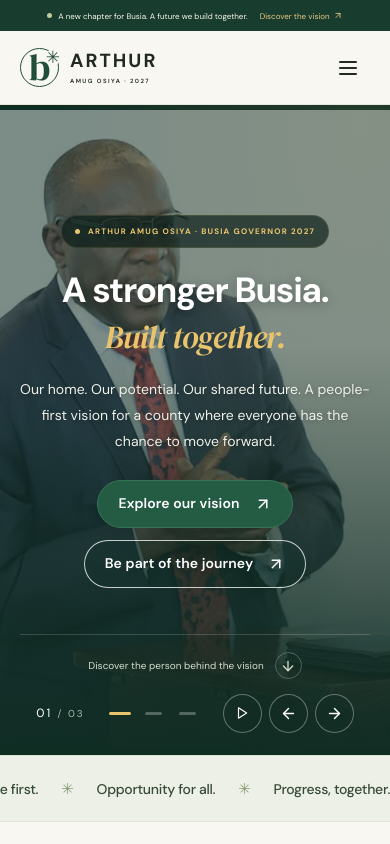
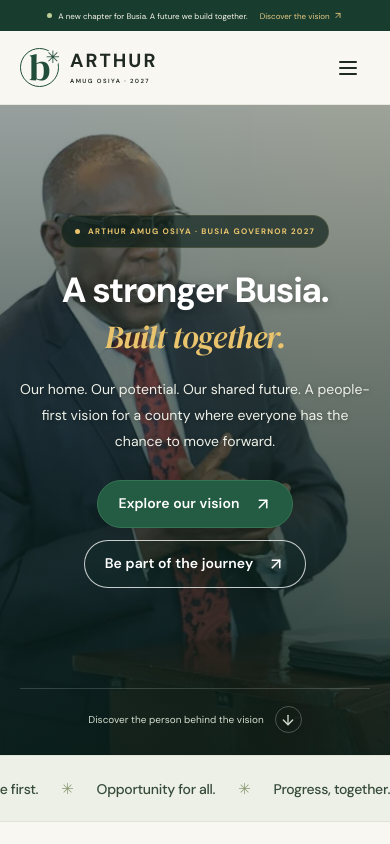
Before and after one commit to Graphicsking/Osiya, a Vue app: page / in a window 390 px wide. Shown: the top 844 px of the page. Built offline with nearby package versions, Linux system fonts and the light colour scheme.

Commit message:
Update Site source

```diff
--- a/src/App.vue
+++ b/src/App.vue
@@ -1,6 +1,6 @@
 <script setup>
 import { computed, nextTick, onBeforeUnmount, onMounted, ref, watch } from 'vue'
-import { ArrowUpRight, ArrowRight, ArrowDown, Menu, X, Plus, Minus, Heart, Sprout, Stethoscope, GraduationCap, BriefcaseBusiness, Check, MapPin, Pause, Play } from '@lucide/vue'
+import { ArrowUpRight, ArrowRight, ArrowDown, Menu, X, Plus, Minus, Heart, Sprout, Stethoscope, GraduationCap, BriefcaseBusiness, Check, MapPin } from '@lucide/vue'
 import InterestDialog from './components/InterestDialog.vue'
 
 const menuOpen = ref(false)
@@ -9,22 +9,10 @@ const selectedPriority = ref(0)
 const galleryIndex = ref(null)
 const galleryFilter = ref('All moments')
 const visiblePhotoCount = ref(3)
-const heroIndex = ref(0)
-const heroPlaying = ref(false)
-const heroHovered = ref(false)
-const heroFocused = ref(false)
 const openQuestion = ref(0)
 const activeSection = ref('home')
 const scrollProgress = ref(0)
 const galleryFilters = ['All moments', 'Community', 'Leadership']
-const heroSlides = [
-  { src: '/images/candidate-leadership.webp', width: 960, height: 640, alt: 'Arthur Amug Osiya addressing an indoor gathering from a lectern', title: 'The future starts', emphasis: 'with us.', label: 'FOR THE PEOPLE. FOR BUSIA.' },
-  { src: '/images/candidate-address.jpeg', width: 679, height: 452, alt: 'Arthur Amug Osiya speaking at an outdoor gathering', title: 'Our next chapter.', emphasis: 'Together.', label: 'ONE BUSIA. MANY POSSIBILITIES.' },
-  { src: '/images/candidate-conversation.jpeg', width: 606, height: 506, alt: 'Arthur Amug Osiya speaking during a seated discussion', title: 'People are', emphasis: 'the purpose.', label: 'A SHARED HOME. A SHARED FUTURE.' },
-]
-const currentHero = computed(() => heroSlides[heroIndex.value])
-function changeHero(direction) { heroIndex.value = (heroIndex.value + direction + heroSlides.length) % heroSlides.length }
-function selectHero(index) { heroPlaying.value = false; heroIndex.value = index }
 const questions = [
   { question: 'What is the vision for Busia in 2027?', answer: 'A people-first future built around livelihoods, accessible healthcare, education and opportunity. Explore the four proposed priorities above to see the areas this website puts forward for discussion.' },
   { question: 'Is a political party represented here?', answer: 'This website presents Arthur Amug Osiya’s Busia 2027 identity without indicating a political party. The focus is on the candidate, the proposed priorities and the people of Busia.' },
@@ -87,7 +75,6 @@ const handleKey = (event) => {
     else if (!event.shiftKey && document.activeElement === last) { event.preventDefault(); first.focus() }
   }
 }
-let heroTimer
 let sectionObserver
 function updateProgress() {
   const available = document.documentElement.scrollHeight - window.innerHeight
@@ -96,9 +83,6 @@ function updateProgress() {
 onMounted(() => {
   document.addEventListener('keydown', handleKey)
   window.addEventListener('scroll', updateProgress, { passive: true })
-  heroTimer = window.setInterval(() => {
-    if (heroPlaying.value && !heroHovered.value && !heroFocused.value && !document.hidden && galleryIndex.value === null && !joinOpen.value) changeHero(1)
-  }, 6000)
   if ('IntersectionObserver' in window) {
     sectionObserver = new window.IntersectionObserver(entries => {
       entries.forEach(entry => { if (entry.isIntersecting) activeSection.value = entry.target.id })
@@ -109,7 +93,6 @@ onMounted(() => {
 onBeforeUnmount(() => {
   document.removeEventListener('keydown', handleKey)
   window.removeEventListener('scroll', updateProgress)
-  window.clearInterval(heroTimer)
   sectionObserver?.disconnect()
 })
 </script>
@@ -129,17 +112,17 @@ onBeforeUnmount(() => {
   </header>
 
   <main id="main">
-    <section id="home" class="hero hero-expedition section-anchor" role="region" aria-roledescription="carousel" aria-label="Arthur in focus" @mouseenter="heroHovered = true" @mouseleave="heroHovered = false" @focusin="heroFocused = true" @focusout="heroFocused = false" @keydown.left.prevent="heroPlaying = false; changeHero(-1)" @keydown.right.prevent="heroPlaying = false; changeHero(1)">
-      <div class="campaign-backdrop"><Transition name="hero-crossfade"><img :key="currentHero.src" class="campaign-scene" :src="currentHero.src" :alt="currentHero.alt" :width="currentHero.width" :height="currentHero.height" :style="{ maxWidth: `${currentHero.width}px`, maxHeight: `${currentHero.height}px`, objectPosition: heroIndex === 0 ? '32% center' : '50% center' }" fetchpriority="high" decoding="async" /></Transition></div>
+    <section id="home" class="hero hero-expedition section-anchor" aria-labelledby="hero-title">
+      <div class="campaign-backdrop"><img class="campaign-scene" src="/images/candidate-leadership.webp" alt="Arthur Amug Osiya addressing an indoor gathering from a lectern" width="960" height="640" fetchpriority="high" decoding="async" /></div>
       <div class="campaign-shade" aria-hidden="true"></div>
       <div class="campaign-glow" aria-hidden="true"></div>
       <div class="container campaign-hero-content">
         <div class="eyebrow campaign-pill"><span class="live-dot"></span> ARTHUR AMUG OSIYA · BUSIA GOVERNOR 2027</div>
-        <h1><span class="campaign-heading">A stronger Busia.</span><span class="campaign-heading-accent">Built together.</span></h1>
+        <h1 id="hero-title"><span class="campaign-heading">A stronger Busia.</span><span class="campaign-heading-accent">Built together.</span></h1>
         <p class="hero-description">Our home. Our potential. Our shared future. A people-first vision for a county where everyone has the chance to move forward.</p>
         <div class="hero-actions"><a class="button campaign-primary" href="#vision">Explore our vision <ArrowUpRight :size="18" /></a><button class="button campaign-secondary" @click="openJoin">Be part of the journey <ArrowUpRight :size="18" /></button></div>
       </div>
-      <div class="container campaign-hero-footer"><a class="campaign-scroll" href="#about">Discover the person behind the vision <span><ArrowDown :size="16" /></span></a><div class="campaign-slideshow"><span class="campaign-photo-count" :aria-live="heroPlaying ? 'off' : 'polite'">0{{ heroIndex + 1 }} <span>/ 03</span></span><div class="carousel-dots" role="group" aria-label="Choose featured photo"><button v-for="(slide, index) in heroSlides" :key="slide.src" :class="{ active: heroIndex === index }" :aria-label="`Show featured photo ${index + 1}`" :aria-pressed="heroIndex === index" @click="selectHero(index)"><span></span></button></div><div class="carousel-buttons"><button :aria-label="heroPlaying ? 'Pause photo slideshow' : 'Play photo slideshow'" :aria-pressed="heroPlaying" @click="heroPlaying = !heroPlaying"><Pause v-if="heroPlaying" :size="14" /><Play v-else :size="14" /></button><button aria-label="Previous featured photo" @click="heroPlaying = false; changeHero(-1)"><ArrowRight class="reverse-arrow" :size="17" /></button><button aria-label="Next featured photo" @click="heroPlaying = false; changeHero(1)"><ArrowRight :size="17" /></button></div></div></div>
+      <div class="container campaign-hero-footer"><a class="campaign-scroll" href="#about">Discover the person behind the vision <span><ArrowDown :size="16" /></span></a></div>
       <div class="campaign-side-note" aria-hidden="true"><MapPin :size="13" /> BUSIA COUNTY, KENYA</div>
     </section>
 
--- a/src/hero.css
+++ b/src/hero.css
@@ -10,9 +10,9 @@
   color: #fff;
   background: #102d24;
 }
-.campaign-backdrop { position: absolute; inset: 0 0 0 auto; width: min(78%, 960px); z-index: -3; }
-.campaign-scene { position: absolute; right: 0; top: 50%; transform: translateY(-50%); width: 100%; height: 100%; object-fit: cover; }
-.campaign-shade { position: absolute; inset: 0; z-index: -2; pointer-events: none; background: linear-gradient(90deg, #102d24 0%, #102d24f5 24%, #102d24b8 45%, #102d2426 75%, #102d2440 100%), linear-gradient(0deg, #102d24 0%, #102d2440 24%, #102d241a 70%, #102d24b3 100%); }
+.campaign-backdrop { position: absolute; inset: 0; z-index: -3; }
+.campaign-scene { position: absolute; inset: 0; display: block; width: 100%; height: 100%; object-fit: cover; object-position: 50% top; }
+.campaign-shade { position: absolute; inset: 0; z-index: -2; pointer-events: none; background: linear-gradient(90deg, #071c16c7 0%, #071c1694 42%, #071c1640 100%), linear-gradient(0deg, #071c16d9 0%, #071c161a 65%, #071c1626 100%); }
 .campaign-glow { position: absolute; inset: 0; z-index: -1; pointer-events: none; background: radial-gradient(ellipse at 92% 3%, #e9c46d16, transparent 60%); }
 .campaign-hero-content { position: relative; padding: 0; }
 .hero-expedition .campaign-pill { display: inline-flex; max-width: 100%; color: var(--gold); border-radius: 40px; background: #071a14a8; border: 1px solid #e9c46d20; padding: 10px 18px; font-size: 10px; line-height: 1.6; letter-spacing: 1.8px; }
@@ -31,33 +31,19 @@
 .campaign-scroll { display: flex; align-items: center; gap: 20px; font-size: 11px; color: #d4ddce; }
 .campaign-scroll > span { width: 33px; height: 33px; border: 1px solid #ffffff40; border-radius: 50%; display: flex; justify-content: center; align-items: center; transition: background .2s; }
 .campaign-scroll:hover > span { background: #ffffff1c; }
-.campaign-slideshow { display: flex; align-items: center; gap: 20px; }
-.campaign-photo-count { color: #fff; font-size: 12px; font-variant-numeric: tabular-nums; letter-spacing: 2px; white-space: nowrap; }
-.campaign-photo-count > span { color: #a5b9a8; font-size: 10px; }
-.hero-expedition .carousel-dots { gap: 4px; }
-.hero-expedition .carousel-dots button { display: flex; align-items: center; justify-content: center; width: 29px; height: 40px; padding: 0 4px; border-radius: 5px; background: transparent; }
-.hero-expedition .carousel-dots button span { height: 3px; width: 17px; background: #ffffff45; border-radius: 5px; transition: background .2s; }
-.hero-expedition .carousel-dots button.active span { width: 23px; background: var(--gold); }
-.hero-expedition .carousel-buttons { display: flex; gap: 7px; }
-.hero-expedition .carousel-buttons button { width: 37px; height: 37px; color: #fff; border: 1px solid #ffffff55; border-radius: 50%; display: flex; align-items: center; justify-content: center; background: #102d2440; }
-.hero-expedition .carousel-buttons button:hover { color: var(--gold); background: #ffffff12; }
 .campaign-side-note { position: absolute; right: 21px; top: 42%; writing-mode: vertical-rl; display: flex; align-items: center; gap: 10px; font-size: 8px; letter-spacing: 2px; color: #e7e9d7; }
 .campaign-side-note svg { transform: rotate(90deg); }
-.hero-crossfade-enter-active, .hero-crossfade-leave-active { transition: opacity .65s ease; }
-.hero-crossfade-enter-from, .hero-crossfade-leave-to { opacity: 0; }
 .hero-expedition + .values-strip { margin-top: 0; }
 
 @media (max-width: 1000px) {
-  .campaign-backdrop { width: 86%; }
-  .campaign-shade { background: linear-gradient(90deg, #102d24fa 0%, #102d24d9 25%, #102d246b 70%, #102d245e 100%), linear-gradient(0deg, #102d24 0%, transparent 55%, #102d2470 100%); }
+  .campaign-shade { background: linear-gradient(90deg, #071c16b8 0%, #071c1694 48%, #071c1659 100%), linear-gradient(0deg, #071c16cc 0%, transparent 70%); }
   .hero.hero-expedition h1 { font-size: 56px; max-width: 620px; }
   .campaign-side-note { display: none; }
-  .campaign-slideshow { gap: 12px; }
 }
 @media (max-width: 700px) {
   .hero.hero-expedition { min-height: 650px; padding: 83px 0 140px; text-align: center; }
-  .campaign-backdrop { width: 100%; }
-  .campaign-shade { background: linear-gradient(0deg, #102d24 0%, #102d24d9 19%, #102d248c 63%, #102d248c 100%); }
+  .campaign-scene { object-position: 32% top; }
+  .campaign-shade { background: linear-gradient(0deg, #071c16e6 0%, #071c16c4 23%, #071c1699 63%, #071c166b 100%); }
   .campaign-hero-content { display: flex; flex-direction: column; align-items: center; }
   .hero-expedition .campaign-pill { font-size: 8px; letter-spacing: 1.2px; padding: 9px 13px; gap: 8px; }
   .hero.hero-expedition h1 { font-size: clamp(35px, 8.5vw, 54px); letter-spacing: -1.3px; margin: 23px 0 22px; gap: 10px; }
@@ -66,19 +52,12 @@
   .hero-expedition .hero-actions { justify-content: center; gap: 12px; }
   .hero-expedition .hero-actions .button { padding: 13px 20px; font-size: 14px; gap: 14px; min-height: 48px; }
   .campaign-hero-footer { bottom: 22px; flex-direction: column; gap: 14px; padding-top: 17px; }
-  .campaign-slideshow { gap: 20px; }
   .campaign-scroll { font-size: 10px; gap: 11px; }
   .campaign-scroll > span { width: 27px; height: 27px; }
-  .hero-expedition .carousel-buttons button { width: 39px; height: 39px; }
-  .hero-expedition .carousel-dots button { width: 25px; }
 }
 @media (max-width: 380px) {
   .hero.hero-expedition { min-height: 710px; padding-top: 70px; padding-bottom: 155px; }
   .hero-expedition .campaign-pill { font-size: 7px; letter-spacing: .9px; }
   .hero-expedition .hero-actions { flex-direction: column; width: 100%; }
   .hero-expedition .hero-actions .button { width: 240px; }
-  .campaign-slideshow { gap: 12px; }
 }
-@media (prefers-reduced-motion: reduce) {
-  .hero-crossfade-enter-active, .hero-crossfade-leave-active { transition: none; }
-}
```
Also changed, not shown: 2 other files (tests, documents, lock files or other folders).
